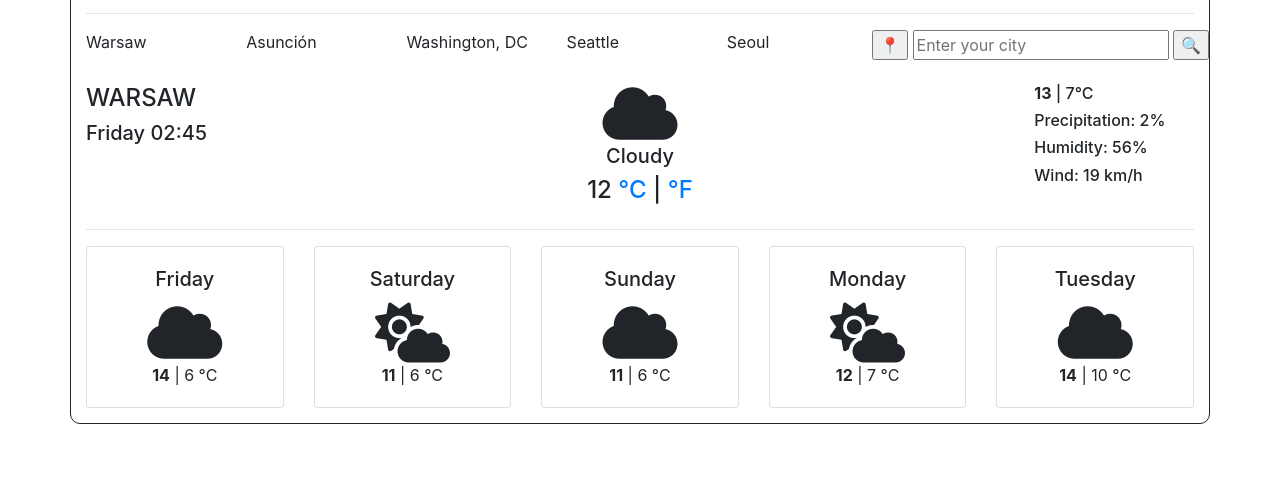
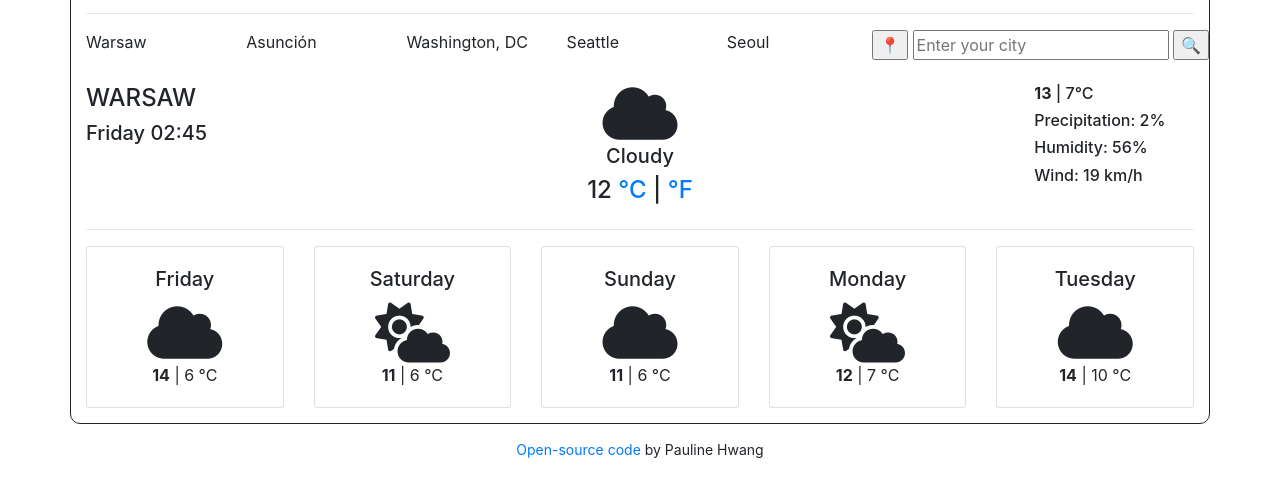
Before and after one commit to mburucuya24/weather-app, a website built with Parcel: page index.html in a window 1280 px wide. Shown: the part 100-596 px from the top of the page. Built offline with nearby package versions, Linux system fonts and the light colour scheme.

Commit message:
Added source code link

```diff
--- a/index.html
+++ b/index.html
@@ -116,6 +116,12 @@
           </div>
         </div>
       </div>
+      <p class="codeLink">
+        <a href="https://github.com/mburucuya24/weather-app" target="_blank"
+          >Open-source code</a
+        >
+        by Pauline Hwang
+      </p>
       <script src="src/script.js"></script>
     </body>
   </html>
--- a/src/styles.css
+++ b/src/styles.css
@@ -21,3 +21,8 @@ i {
 .card {
   text-align: center;
 }
+
+.codeLink {
+  font-size: 14px;
+  text-align: center;
+}
```
